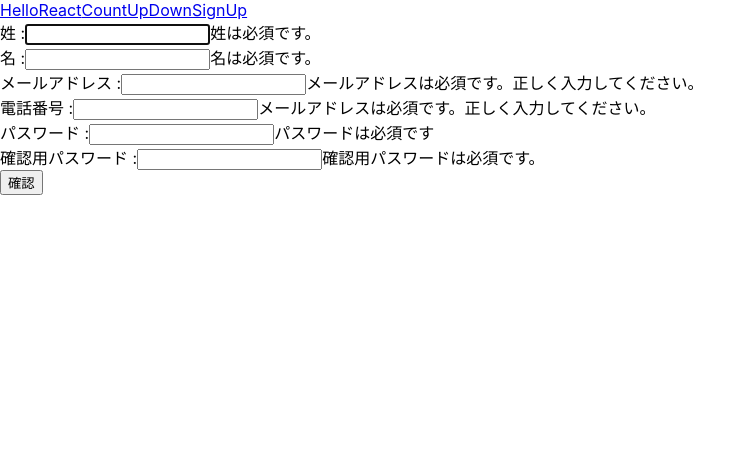
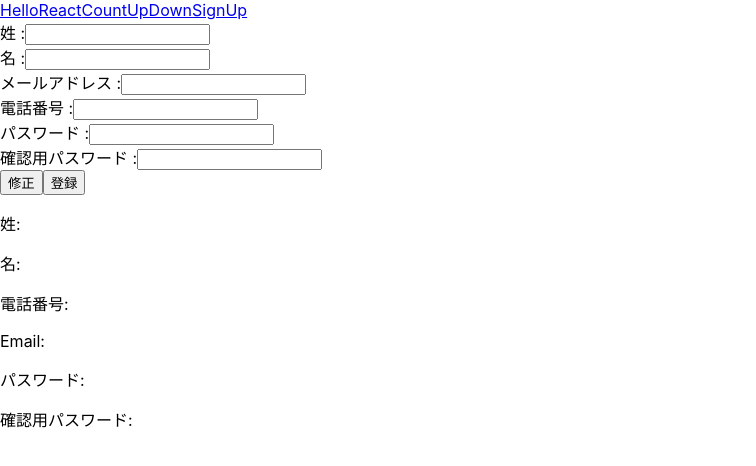
Before and after one commit to kubotaetsuya/react_basic, a React (Create React App) app in the folder client/: page /sign-up in a window 1280 px wide. Both pictures are taken after a click on the button "確認". Shown: the top 466 px of the page, without its empty margins (0-756 px from the left). Built offline with nearby package versions, Linux system fonts and the light colour scheme.

Commit message:
add: 登録確認画面の追加 + updata: 状態管理をreact hook formに変更

```diff
--- a/client/package.json
+++ b/client/package.json
@@ -14,7 +14,7 @@
     "web-vitals": "^2.1.4"
   },
   "scripts": {
-    "start": "react-scripts start",
+    "start": "PORT=3000 react-scripts start",
     "build": "react-scripts build",
     "test": "react-scripts test",
     "eject": "react-scripts eject"
--- a/client/src/components/account/SignUp.jsx
+++ b/client/src/components/account/SignUp.jsx
@@ -17,7 +17,7 @@ const SignUp = () => {
   const url = "http://localhost:3001/api/v1/auth";
 
   // React Hook Form オブジェクト
-  const { register, handleSubmit, watch, formState: { errors }, getValues } = useForm();
+  const {register, handleSubmit, watch, formState: { errors }, getValues, reset} = useForm();
 
   // 各インプットの状態管理
   const watchData = watch({
@@ -39,12 +39,13 @@ const SignUp = () => {
   // アカウント登録イベント
   const accountRegistration = () => {
     axios.post(url, watchData, headers)
-    .then(res => {
-      alert("登録が成功しました")
-      window.location.href("http://ocalhost:3001/sign-up");
+    .then(response => {
+      alert("登録が成功しました");
+      reset();
+      window.location.href = "http://localhost:3000/sign-up";
     })
-    .catch(e => {
-      alert("登録に失敗しました")
+    .catch(error => {
+      alert("登録に失敗しました");
       setFlgConfirmation(false)
     })
   }
@@ -54,7 +55,7 @@ const SignUp = () => {
   }
 
   return (
-    <form onSubmit={handleSubmit(toggleFlgConfirmation)}>
+    <form onSubmit={handleSubmit(accountRegister)}>
       <label htmlFor="first_name">姓 :</label>
       <input
         type="text"
@@ -113,13 +114,28 @@ const SignUp = () => {
       <input
       type="text"
       name="password_confirmation"
-      {...register("password_confirmation", {required: "確認用パスワードは必須です。", validate: value => value === getValues('password') || <span>パスワードが一致しません。</span>})}
+      {...register("password_confirmation", {
+        required: "確認用パスワードは必須です。",
+        validate: value => value === getValues('password') || <span>パスワードが一致しません。</span>
+      })}
       />
       {errors.password_confirmation && <span>{errors.password_confirmation.message}</span>}<br/>
 
-      {!flgConfirmation && <button type="submit">確認</button>}
+      {!flgConfirmation && <button type="button" onClick={toggleFlgConfirmation}>確認</button>}
       {flgConfirmation  && <button type="button" onClick={toggleFlgConfirmation}>修正</button>}
-      {flgConfirmation  && <button type="button" onClick={accountRegister}>登録</button>}
+      {flgConfirmation  && <button type="submit">登録</button>}
+      {flgConfirmation  &&
+        <div>
+          <SignUpConfirmation
+            first_name            = {watchData.first_name}
+            last_name             = {watchData.last_name}
+            email                 = {watchData.email}
+            phone                 = {watchData.phone}
+            password              = {watchData.password}
+            password_confirmation = {watchData.password_confirmation}
+          />
+        </div>
+      }
     </form>
   )
 };
--- a/client/src/components/account/SignUpConfirmation.jsx
+++ b/client/src/components/account/SignUpConfirmation.jsx
@@ -1,7 +1,14 @@
 
-const SignUpConfirmation = () => {
+const SignUpConfirmation = (props) => {
   return (
-    <h1>確認画面</h1>
+    <div>
+      <p>姓:{props.first_name}</p>
+      <p>名:{props.last_name}</p>
+      <p>電話番号:{props.phone}</p>
+      <p>Email:{props.email}</p>
+      <p>パスワード:{props.password}</p>
+      <p>確認用パスワード:{props.password_confirmation}</p>
+    </div>
   )
 };
 
```
Also changed, not shown: 1 other file (tests, documents, lock files or other folders).
